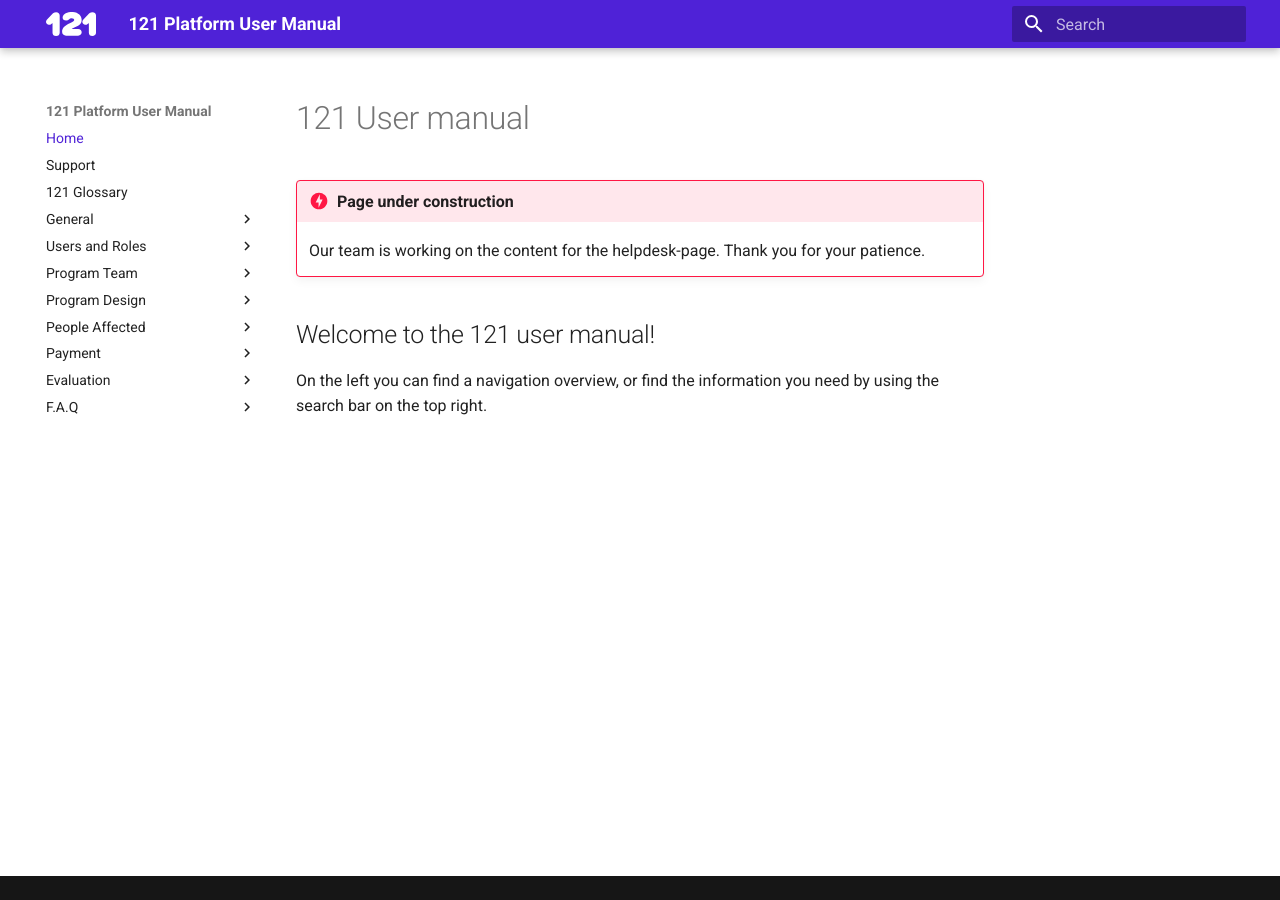
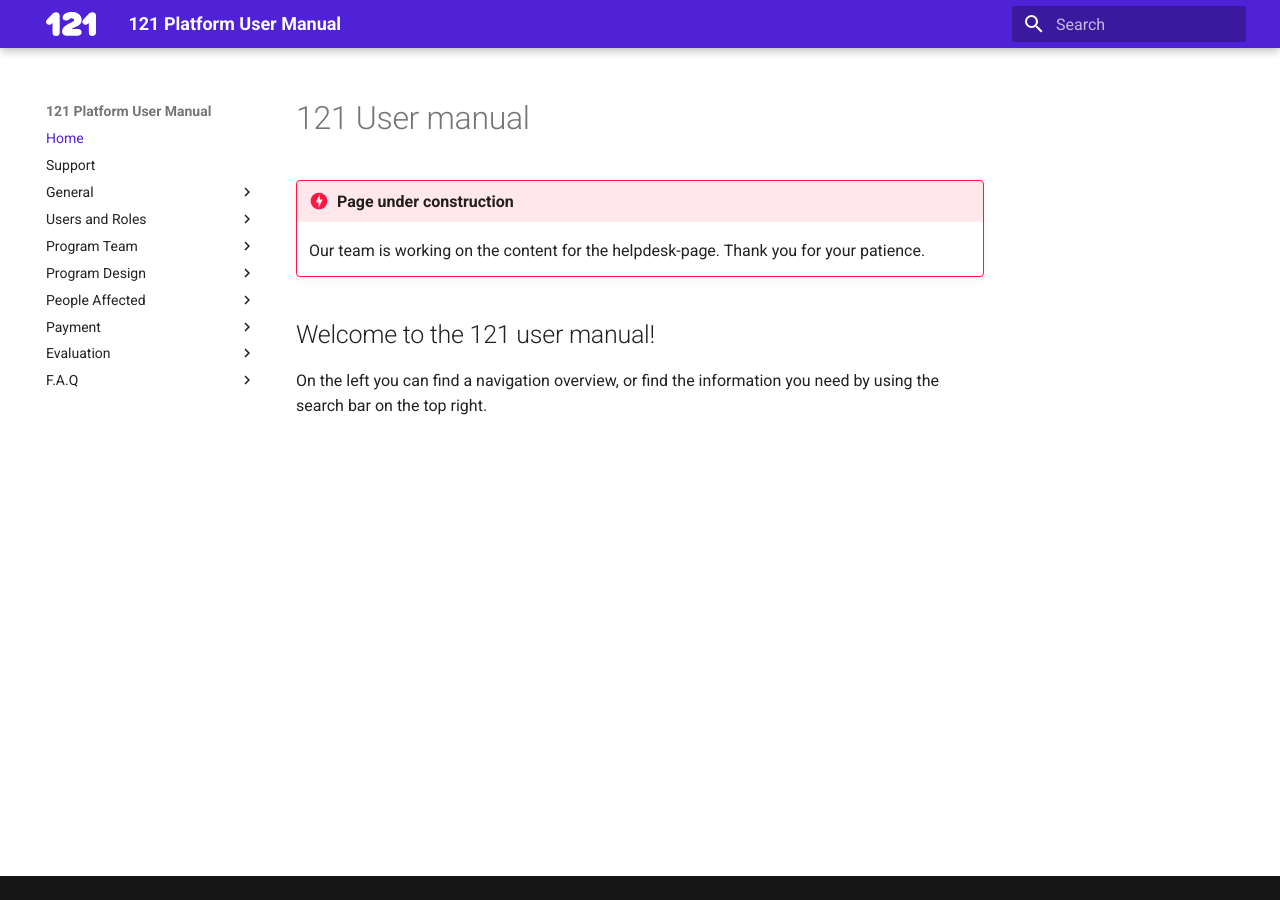
Before and after one commit to rodekruis/data-service-catalogue, an MkDocs documentation site: the page built from docs/index.md, in a window 1280 px wide. Built offline with MkDocs 1.6.1 and Material for MkDocs 9.7.7, drawn with Linux system fonts in a browser that asks for light colours; plug-ins that fetch from the network failed and are left out.

Commit message:
remove glossary from nav until implemented

```diff
--- a/mkdocs.yml
+++ b/mkdocs.yml
@@ -50,7 +50,7 @@ extra:
 nav:
     - 'Home': 'index.md'
     - 'Support': 'general/support-contact.md'
-    - '121 Glossary' : 'glossary-121.md'
+    # - '121 Glossary' : 'glossary-121.md'
     - 'General':
       - 'Log In': 'general/logging-in.md'
       - 'Change current password': 'general/change-current-password.md'
```
